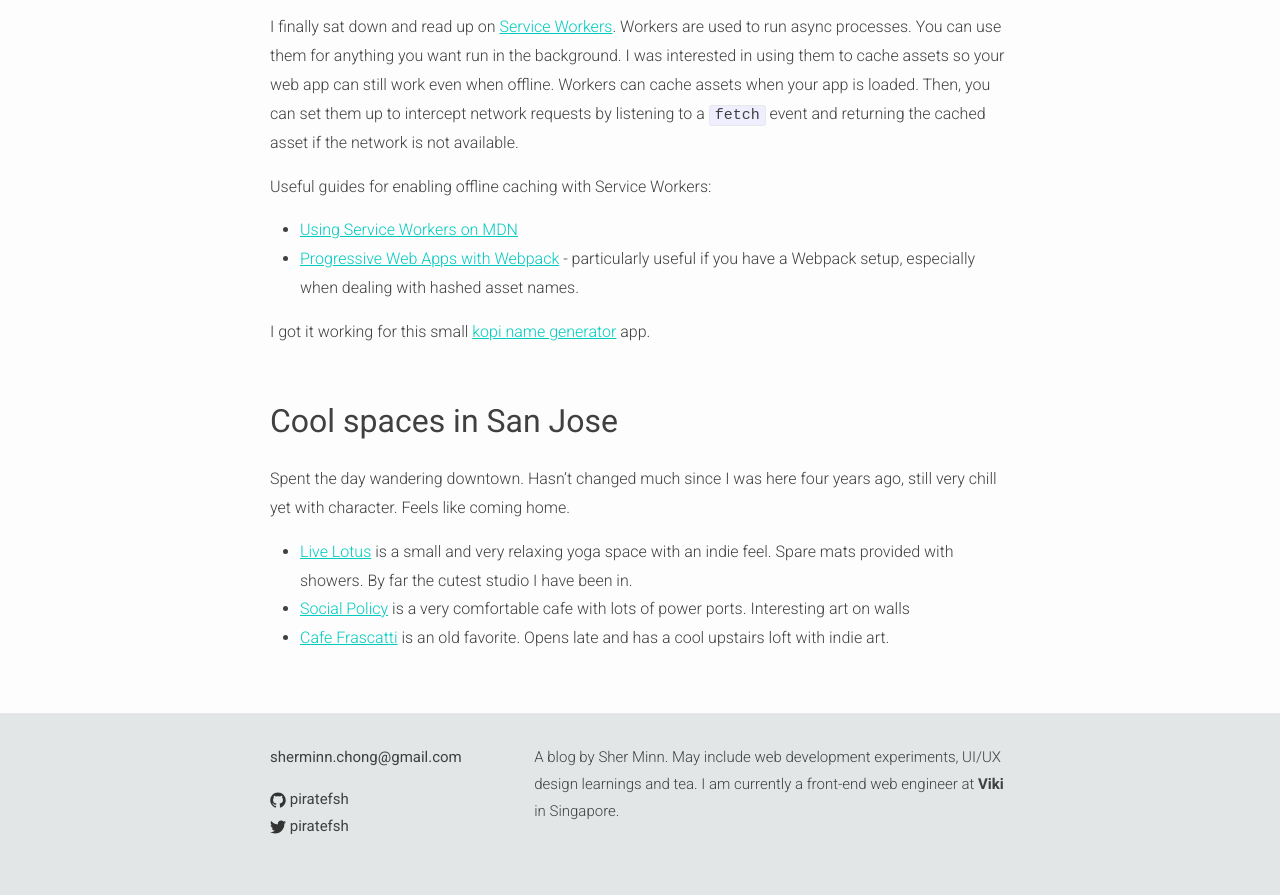
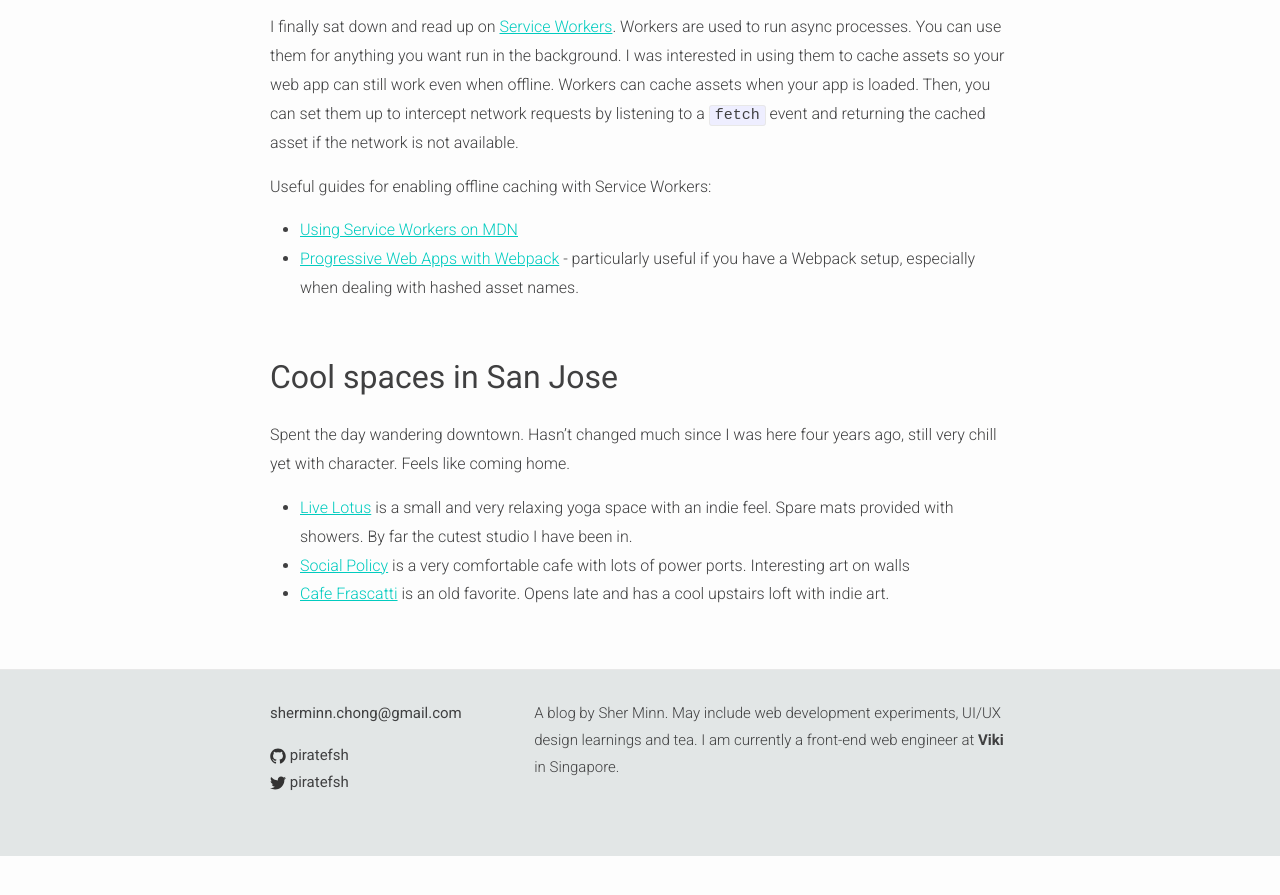
Before and after one commit to piratefsh/piratefsh.github.io, a Jekyll site: the page built from _posts/2017-05-16-daily-learnings-may-16.markdown, in a window 1280 px wide and 900 px high, scrolled down 928 px. Shown: the top 895 px of the window. Built offline with Jekyll 4.4.1, drawn with Linux system fonts in a browser that asks for light colours; after the commit the page ends 1784 px from its top, so only the background shows below that.

Commit message:
Remove broken example

```diff
--- a/_posts/2017-05-16-daily-learnings-may-16.markdown
+++ b/_posts/2017-05-16-daily-learnings-may-16.markdown
@@ -14,8 +14,6 @@ Useful guides for enabling offline caching with Service Workers:
 * [Using Service Workers on MDN](https://developer.mozilla.org/en-US/docs/Web/API/Service_Worker_API/Using_Service_Workers)
 * [Progressive Web Apps with Webpack](http://michalzalecki.com/progressive-web-apps-with-webpack/) - particularly useful if you have a Webpack setup, especially when dealing with hashed asset names.
 
-I got it working for this small [kopi name generator](https://piratefsh.github.io/kopi-teh-namer/public/) app.
-
 ## Cool spaces in San Jose
 Spent the day wandering downtown. Hasn't changed much since I was here four years ago, still very chill yet with character. Feels like coming home.
 
```
